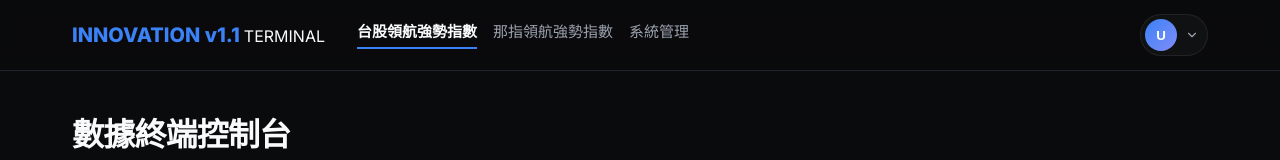
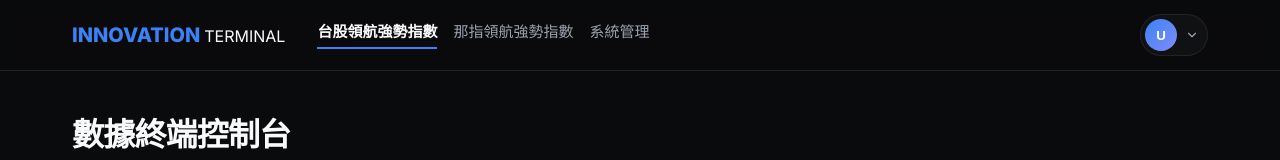
Before and after one commit to forjerry-cell/index-terminal, a Next.js app: page / in a window 1280 px wide. Shown: the top 160 px of the page. Built offline with nearby package versions, Linux system fonts and the light colour scheme; no server answers; the database is empty.

Commit message:
chore: remove temporary version marker from logo

```diff
--- a/components/Navbar.tsx
+++ b/components/Navbar.tsx
@@ -65,7 +65,7 @@ function NavbarContent({ forceActive }: NavbarProps) {
       <div className="container flex items-center justify-between" style={{ height: '70px' }}>
         <div className="flex items-center gap-8">
           <div className="logo cursor-pointer" onClick={() => router.push('/')}>
-            <span style={{ color: 'var(--accent)', fontWeight: 800, fontSize: '1.25rem' }}>INNOVATION v1.1</span>
+            <span style={{ color: 'var(--accent)', fontWeight: 800, fontSize: '1.25rem' }}>INNOVATION</span>
             <span style={{ fontWeight: 400, marginLeft: '4px' }}>TERMINAL</span>
           </div>
           <div className="flex gap-4 nav-links">
```
